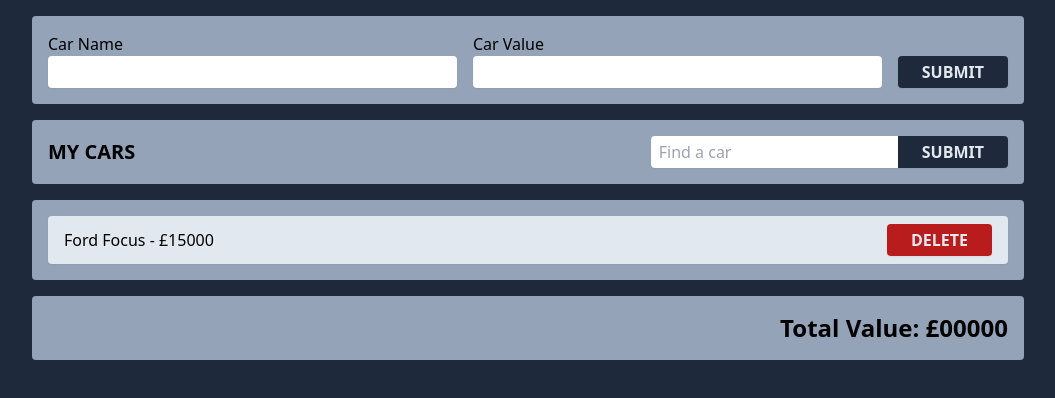
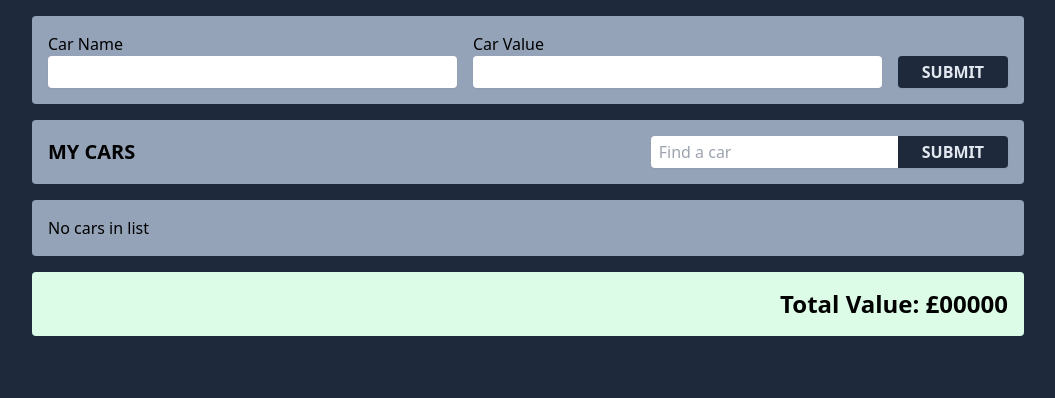
Before and after one commit to SmackSmash/grider-cars, a React (Vite) app: page / in a window 1280 px wide. Shown: the top 398 px of the page, without its empty margins (112-1167 px from the left). Built offline with nearby package versions, Linux system fonts and the light colour scheme.

Commit message:
Added ability to add cars to list and have them show

```diff
--- a/src/components/CarForm/CarForm.jsx
+++ b/src/components/CarForm/CarForm.jsx
@@ -1,17 +1,28 @@
 import { useState } from 'react';
+import { useDispatch } from 'react-redux';
+import { addCar } from '../../store';
 
 const CarForm = () => {
   const [carName, setCarName] = useState('');
   const [carValue, setCarValue] = useState('');
 
+  const dispatch = useDispatch();
+
   const handleCarChange = ({ target: { value } }) => setCarName(value);
 
   const handleValueChange = ({ target: { value } }) => setCarValue(value);
 
+  const handleSubmit = e => {
+    e.preventDefault();
+    dispatch(addCar({ carName, carValue }));
+  };
+
   return (
-    <form className='bg-slate-400 p-4 flex items-end gap-4 rounded mb-4'>
+    <form className='bg-slate-400 p-4 flex items-end gap-4 rounded mb-4' onSubmit={handleSubmit}>
       <div className='flex flex-col flex-1'>
-        <label htmlFor='car-name'>Car Name</label>
+        <label className='cursor-text' htmlFor='car-name'>
+          Car Name
+        </label>
         <input
           className='px-2 py-1 rounded shadow-sm outline-none'
           value={carName}
@@ -22,7 +33,9 @@ const CarForm = () => {
         />
       </div>
       <div className='flex flex-col flex-1'>
-        <label htmlFor='car-value'>Car Value</label>
+        <label className='cursor-text' htmlFor='car-value'>
+          Car Value
+        </label>
         <input
           className='px-2 py-1 rounded shadow-sm outline-none'
           value={carValue}
--- a/src/components/CarList/CarList.jsx
+++ b/src/components/CarList/CarList.jsx
@@ -1,12 +1,22 @@
+import { useSelector } from 'react-redux';
+
 const CarList = () => {
+  const cars = useSelector(({ cars }) => cars);
+
   return (
-    <div className='bg-slate-400 p-4 rounded mb-4'>
-      <div className='bg-slate-200 px-4 py-2 rounded shadow-sm flex justify-between items-center'>
-        <p>Ford Focus - £15000</p>
-        <button className='flex-none bg-red-700 px-6 py-1 rounded text-slate-200 font-bold uppercase pointer shadow-sm hover:bg-red-600 active:relative active:top-[1px]'>
-          Delete
-        </button>
-      </div>
+    <div className='bg-slate-400 p-4 rounded mb-4 flex flex-col gap-3'>
+      {cars.length
+        ? cars.map(({ carName, carValue }) => (
+            <div className='bg-slate-200 px-4 py-2 rounded shadow-sm flex justify-between items-center' key={carName}>
+              <p>
+                {carName} - £{carValue}
+              </p>
+              <button className='flex-none bg-red-700 px-6 py-1 rounded text-slate-200 font-bold uppercase pointer shadow-sm hover:bg-red-600 active:relative active:top-[1px]'>
+                Delete
+              </button>
+            </div>
+          ))
+        : 'No cars in list'}
     </div>
   );
 };
--- a/src/components/CarValue/CarValue.jsx
+++ b/src/components/CarValue/CarValue.jsx
@@ -1,6 +1,6 @@
 const CarValue = () => {
   return (
-    <div className='bg-slate-400 p-4 rounded text-end'>
+    <div className='bg-green-100 p-4 rounded text-end'>
       <h2 className='font-semibold text-2xl'> Total Value: £00000</h2>
     </div>
   );
--- a/src/store/slices/carsSlice.js
+++ b/src/store/slices/carsSlice.js
@@ -10,5 +10,5 @@ const carsSlice = createSlice({
   }
 });
 
-export const { addCar } = carsSlice.reducer;
+export const { addCar } = carsSlice.actions;
 export default carsSlice;
```
